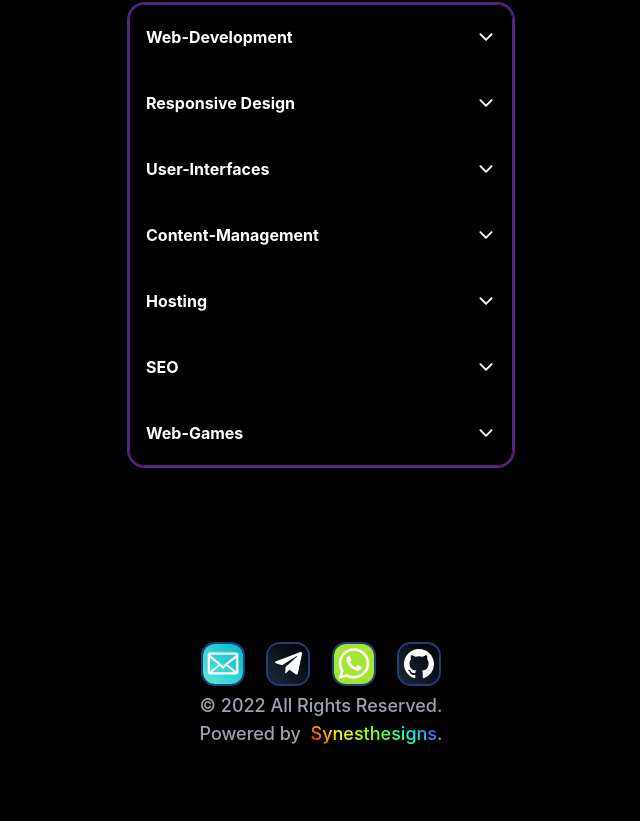
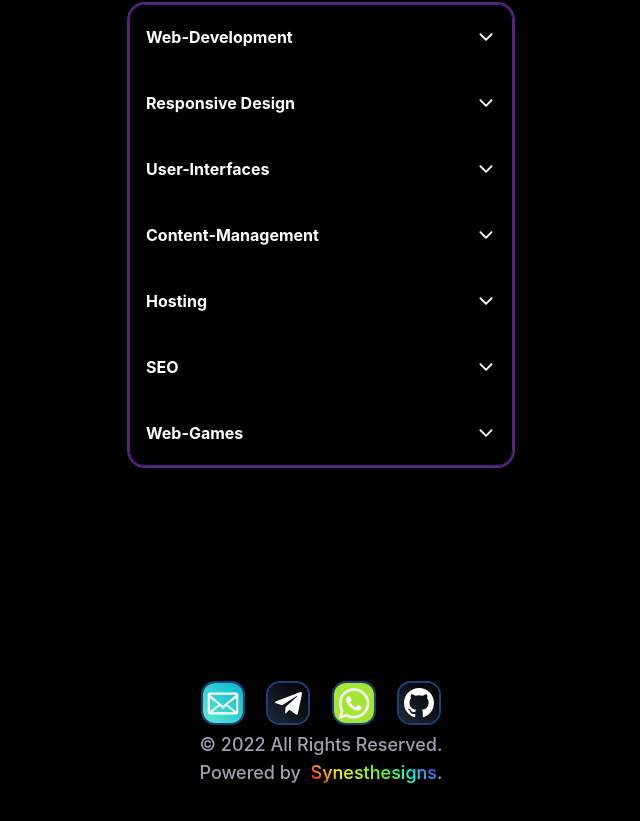
Before and after one commit to fvjupiter/synesthesigns, a Next.js app: page / in a window 1280 px wide. Shown: the part 1003-1824 px from the top of the page, without its empty margins (319-959 px from the left). Before the commit the page ends 1760 px from the top, so only its background shows below. Built offline with nearby package versions, Linux system fonts and the light colour scheme.

Commit message:
footer mb

```diff
--- a/components/Footer.js
+++ b/components/Footer.js
@@ -3,7 +3,7 @@ import Social from './Social'
 
 export default function Footer() {
   return (
-    <div className='center h-40 w-screen relative z-10 text-white bg-black border-t border-t-black'>
+    <div className='center h-56 w-screen relative -mb-96 z-10 text-white bg-black'>
         <div className='sm:text-lg text-gray-400 text-center'>
             <Social />
             <div className='font-medium'>© 2022 All Rights Reserved.</div>
--- a/components/Social.js
+++ b/components/Social.js
@@ -8,7 +8,7 @@ export default function Social() {
   const [info, setinfo] = useState('')
   const Item = ({ href, newTab, infoTitle, bg, children }) => (
       <div onMouseEnter={() => setinfo(infoTitle)}
-        className={`${bg} group p-1 w-10 h-10 center rounded-xl my-2 ring-2 hover:ring-white duration-300 cursor-pointer ${info == infoTitle && 'animate-pulse'} lg:hover:animate-pulse`}>
+        className={`${bg} group p-1 w-10 h-10 center rounded-xl my-2 ring-2 hover:ring-white duration-300 cursor-pointer hover:animate-pulse`}>
         <a href={href} rel={newTab && 'noreferrer'} target={newTab && '_blank'} className='h-full w-full center'>
           {children}
         </a>
@@ -17,6 +17,7 @@ export default function Social() {
   const size = 35
 
   return <>
+    <div className={`${info != '' ? 'opacity-100' : 'opacity-0'} duration-500 text-xs font-normal`}>click icon to open</div>
     <div className='font-light h-7'>{info}</div>
     <div className={`center mx-auto w-72 justify-evenly`}>
         <Item infoTitle={'schoof.frederik@gmail.com'} href={'mailto:schoof.frederik@gmail.com'} bg={'bg-gradient-to-tr from-teal-300 to-cyan-500'}>
```
